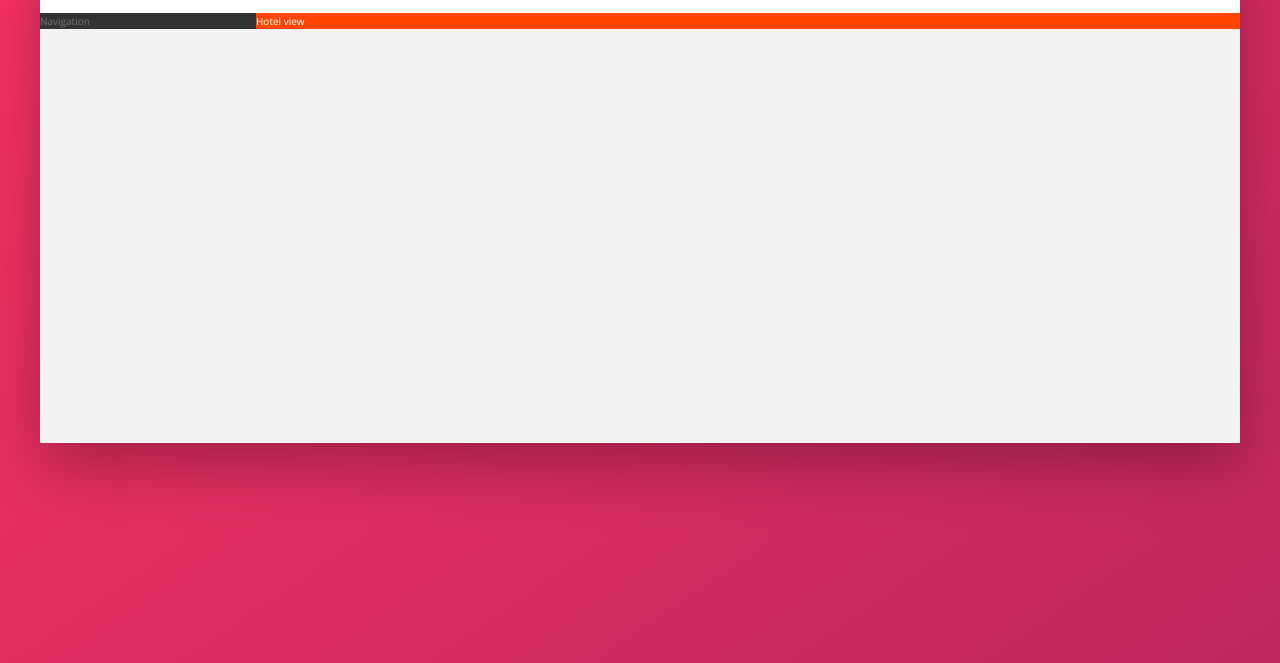
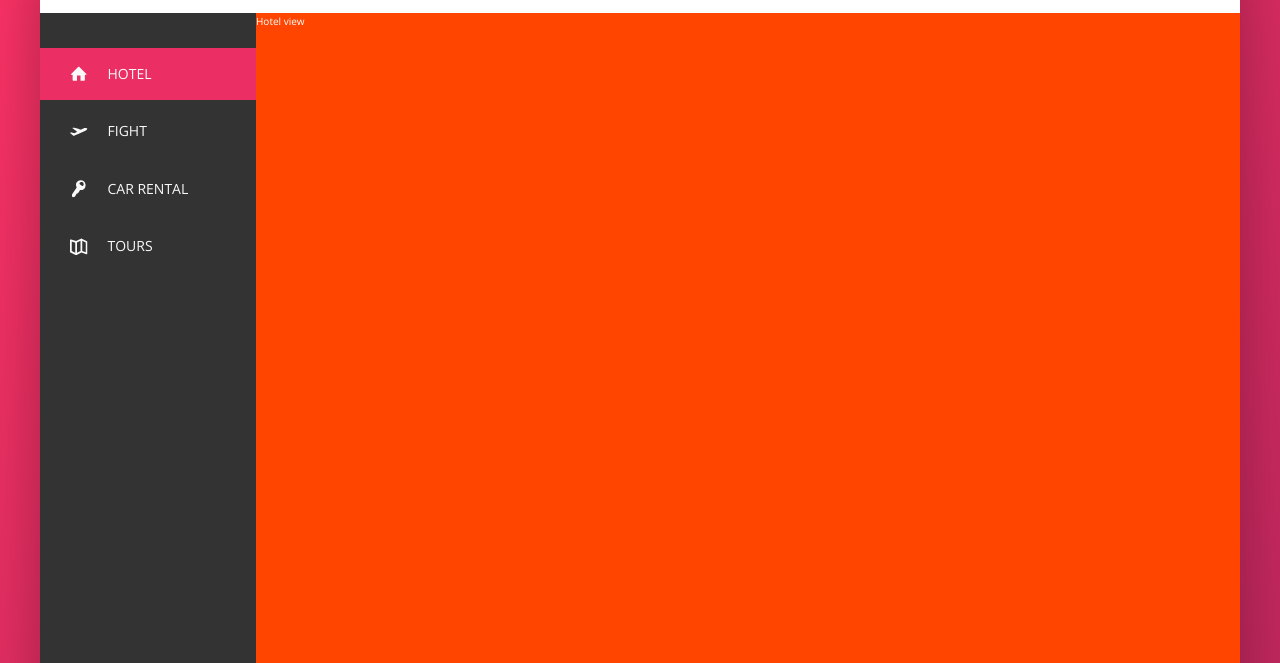
Before and after one commit to DarkAstaroth/TrilloWebSite_Sass, a website: page index.html in a window 1280 px wide. Shown: the part 137-800 px from the top of the page. Drawn offline with nearby package versions, Linux system fonts and the light colour scheme.

Commit message:
Buiding the navigation

```diff
--- a/index.html
+++ b/index.html
@@ -11,7 +11,7 @@
     <link rel="stylesheet" href="css/style.css" />
     <link rel="shortcut icon" type="image/png" href="img/favicon.png" />
 
-    <title>trillo &mdash; Your all-in-one booking app</title>
+    <title>Trillo &mdash; Your all-in-one booking app</title>
   </head>
   <body>
     <div class="container">
@@ -56,7 +56,44 @@
         </nav>
       </header>
       <div class="content">
-        <nav class="sidebar">Navigation</nav>
+        <nav class="sidebar">
+          <ul class="side-nav">
+            <li class="side-nav__item side-nav__item--active">
+              <a href="#" class="side-nav__link">
+                <svg class="side-nav__icon">
+                  <use xlink:href="img/sprite.svg#icon-home"></use>
+                </svg>
+                <span>Hotel</span>
+              </a>
+            </li>
+            <li class="side-nav__item">
+              <a href="#" class="side-nav__link">
+                <svg class="side-nav__icon">
+                  <use xlink:href="img/sprite.svg#icon-aircraft-take-off"></use>
+                </svg>
+                <span>Fight</span>
+              </a>
+            </li>
+            <li class="side-nav__item">
+              <a href="#" class="side-nav__link">
+                <svg class="side-nav__icon">
+                  <use xlink:href="img/sprite.svg#icon-key"></use>
+                </svg>
+                <span>Car rental</span>
+              </a>
+            </li>
+            <li class="side-nav__item">
+              <a href="#" class="side-nav__link">
+                <svg class="side-nav__icon">
+                  <use xlink:href="img/sprite.svg#icon-map"></use>
+                </svg>
+                <span>Tours</span>
+              </a>
+            </li>
+          </ul>
+
+          <div class="legal">&copy; 2021 by Trillo. All right reserved</div>
+        </nav>
         <main class="hotel-view">Hotel view</main>
       </div>
     </div>
--- a/sass/_components.scss
+++ b/sass/_components.scss
@@ -104,3 +104,68 @@
     margin-right: 1rem;
   }
 }
+
+// SIDE NAVIGATION
+.side-nav {
+  font-size: 1.4rem;
+  list-style: none;
+  margin-top: 3.5rem;
+
+  &__item {
+    position: relative;
+    &:not(:last-child) {
+      margin-bottom: 0.5rem;
+    }
+  }
+
+  &__item::before {
+    content: "";
+    position: absolute;
+    top: 0;
+    left: 0;
+    height: 100%;
+    width: 3px;
+    background-color: var(--color-primary);
+    transform: scaleY(0);
+    transform-origin: bottom;
+    transition: transform 0.2s, width 0.4s cubic-bezier(1, 0, 0, 1) 0.2s,
+      background-color 0.1s;
+  }
+
+  &__item:hover::before,
+  &__item--active:before {
+    transform: scaleY(1);
+    width: 100%;
+  }
+
+  &__item:active::before {
+    background-color: var(--color-primary-light);
+  }
+  &__link:link,
+  &__link:visited {
+    color: var(--color-grey-light-1);
+    text-decoration: none;
+    text-transform: uppercase;
+    display: block;
+    padding: 1.5rem 3rem;
+    position: relative;
+    z-index: 10;
+
+    display: flex;
+    align-items: center;
+  }
+  &__icon {
+    width: 1.75rem;
+    height: 1.75rem;
+    margin-right: 2rem;
+    fill: currentColor;
+  }
+}
+
+// LEGAL TEXT
+.legal {
+  font-size: 1.2rem;
+  color: var(--color-grey-light-4);
+  text-align: center;
+  padding: 2.5rem;
+}
--- a/sass/_layout.scss
+++ b/sass/_layout.scss
@@ -20,9 +20,15 @@
 .sidebar {
   background-color: var(--color-grey-dark-1);
   flex: 0 0 18%;
+  display: flex;
+  flex-direction: column;
+  justify-content: space-between;
 }
 .hotel-view {
   color: #fff;
+
+  // TEST
   background-color: orangered;
+  height: 80rem;
   flex: 1;
 }
```
Also changed, not shown: css/style.css.
